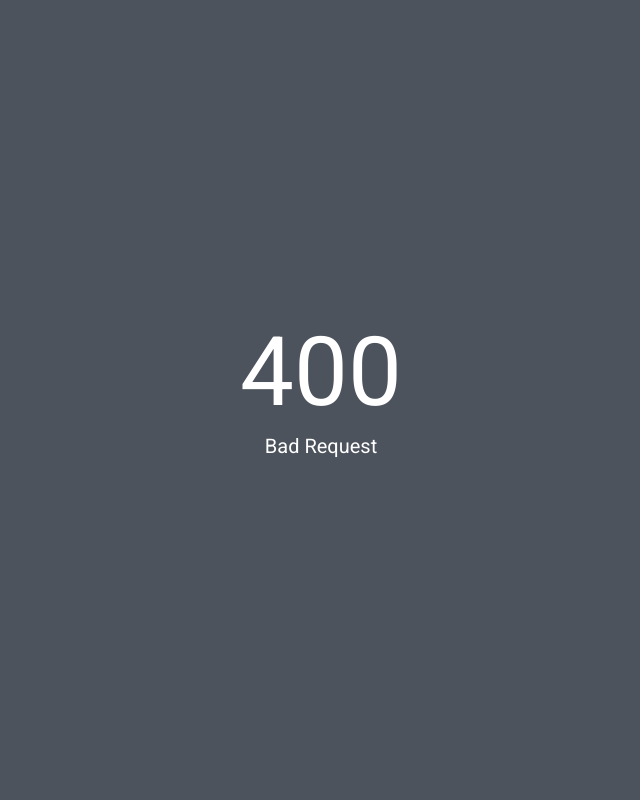
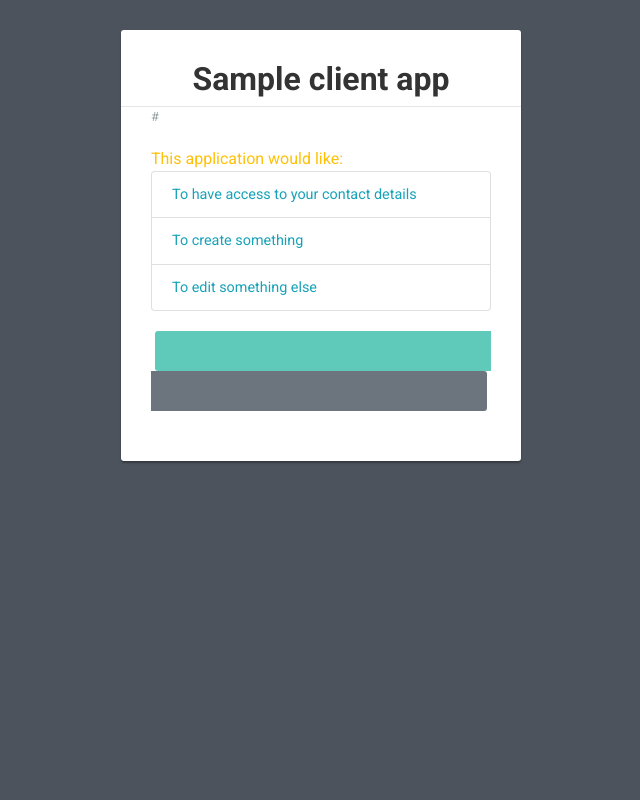
Before and after one commit to d2gex/ms1_auth_server, a Flask app: template authorization_server/templates/auth/code.html in a window 1280 px wide. Shown: the whole page, without its empty margins (319-959 px from the left). Run offline with Flask 2, Linux system fonts and the light colour scheme; the template is opened without the code that fills it: most values are stand-ins (such as "Sample title", 1, 10 or a date in 2020); form fields are guessed from the names that the template uses; parts of the project's set-up code (start-up, migrations or seed data) failed here and were passed over; some libraries are stand-ins or nearby versions.

Commit message:
Add logged-in dummy Authorisation interface

```diff
--- a/authorization_server/static/auth/css/main.css
+++ b/authorization_server/static/auth/css/main.css
@@ -1,3 +1,42 @@
 .page-wrap {
     min-height: 100vh;
 }
+
+.signup-form hr {
+    margin-bottom: 0px;
+}
+
+.web_url {
+    padding: 0;
+    display: block;
+    text-align: left;
+    font-size: 80%;
+}
+.buttons-row {
+    overflow: hidden;
+}
+
+input[type="submit"].btn-block {
+    width: 140px;
+}
+
+.signup-form .btn {
+    margin-top: 0;
+}
+
+.btn-primary {
+    background: #5fcaba;
+}
+
+.btn-primary:hover, .btn-primary:focus {
+    background: #3fc0ad;
+    outline: none !important;
+}
+.signup-form .text-warning {
+    display: block;
+    text-align: left;
+}
+.list-group-item {
+    font-size: 90%;
+    text-align: left;
+}
--- a/authorization_server/templates/auth/code.html
+++ b/authorization_server/templates/auth/code.html
@@ -4,14 +4,9 @@
     <link rel="stylesheet" type="text/css" href="{{ url_for('auth.static', filename='css/main.css') }}">
 {% endblock header %}
 {% block content %}
-    <div class="page-wrap d-flex flex-row align-items-center">
-        <div class="container">
-            <div class="row justify-content-center">
-                <div class="col-md-12 text-center">
-                    <span class="display-1 d-block">400</span>
-                    <div class="mb-4 lead">Bad Request</div>
-                </div>
-            </div>
-        </div>
-    </div>
+    {% if error %}
+        {% include 'auth/include/400_bad_request.html' %}
+    {% else %}
+        {% include 'auth/include/200_authorisation_code.html' %}
+    {% endif %}
 {% endblock content %}
--- /dev/null
+++ b/authorization_server/templates/auth/include/200_authorisation_code.html
@@ -0,0 +1,15 @@
+<div class="signup-form">
+    <form id="signin-form" method="POST" action="">
+        {{ form.hidden_tag() }}
+        <div class="form-group">
+            {% include 'include/client_app_details.html' %}
+        </div>
+        <div class="form-group buttons-row">
+            {% include 'include/client_request_scope.html' %}
+        </div>
+        <div class="form-group buttons-row">
+            {{ form.allow(class="btn btn-lg btn-primary btn-block float-left ml-1", id='allow') }}
+            {{ form.cancel(class="btn btn-lg btn-secondary btn-block float-right mr-1", id='cancel') }}
+        </div>
+    </form>
+</div>
--- /dev/null
+++ b/authorization_server/templates/include/client_app_details.html
@@ -0,0 +1,3 @@
+<h2>{{ client_app['name'] }}</h2>
+<hr>
+<span class="web_url">{{ client_app['web_url'] }}</span>
--- /dev/null
+++ b/authorization_server/templates/include/client_request_scope.html
@@ -0,0 +1,6 @@
+<span class="text-warning">This application would like:</span>
+<ul class="list-group text-info">
+  <li class="list-group-item">To have access to your contact details</li>
+  <li class="list-group-item">To create something</li>
+  <li class="list-group-item">To edit something else</li>
+</ul>
```
Also changed, not shown: authorization_server/auth/forms.py (added, +7 -0 lines), authorization_server/auth/views.py (+8 -2 lines), authorization_server/templates/auth/include/400_bad_request.html (added, +10 -0 lines).
